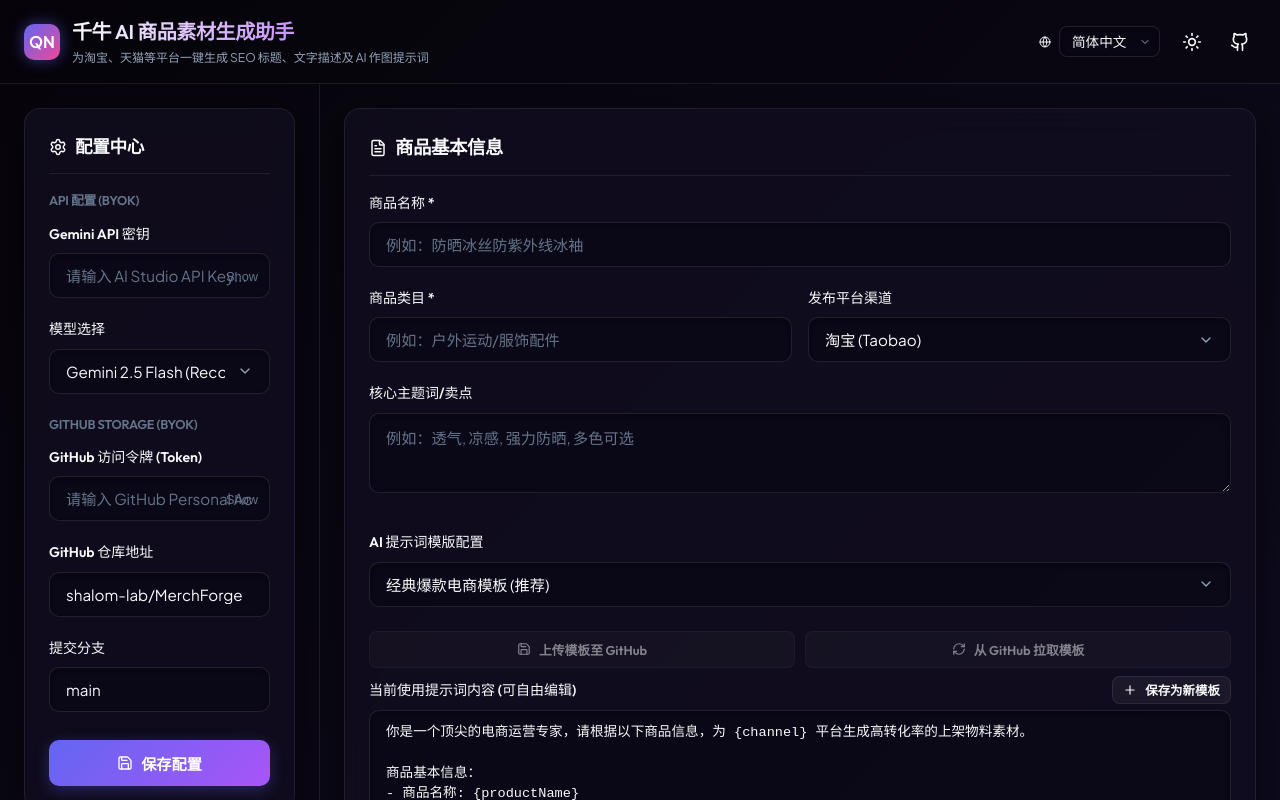
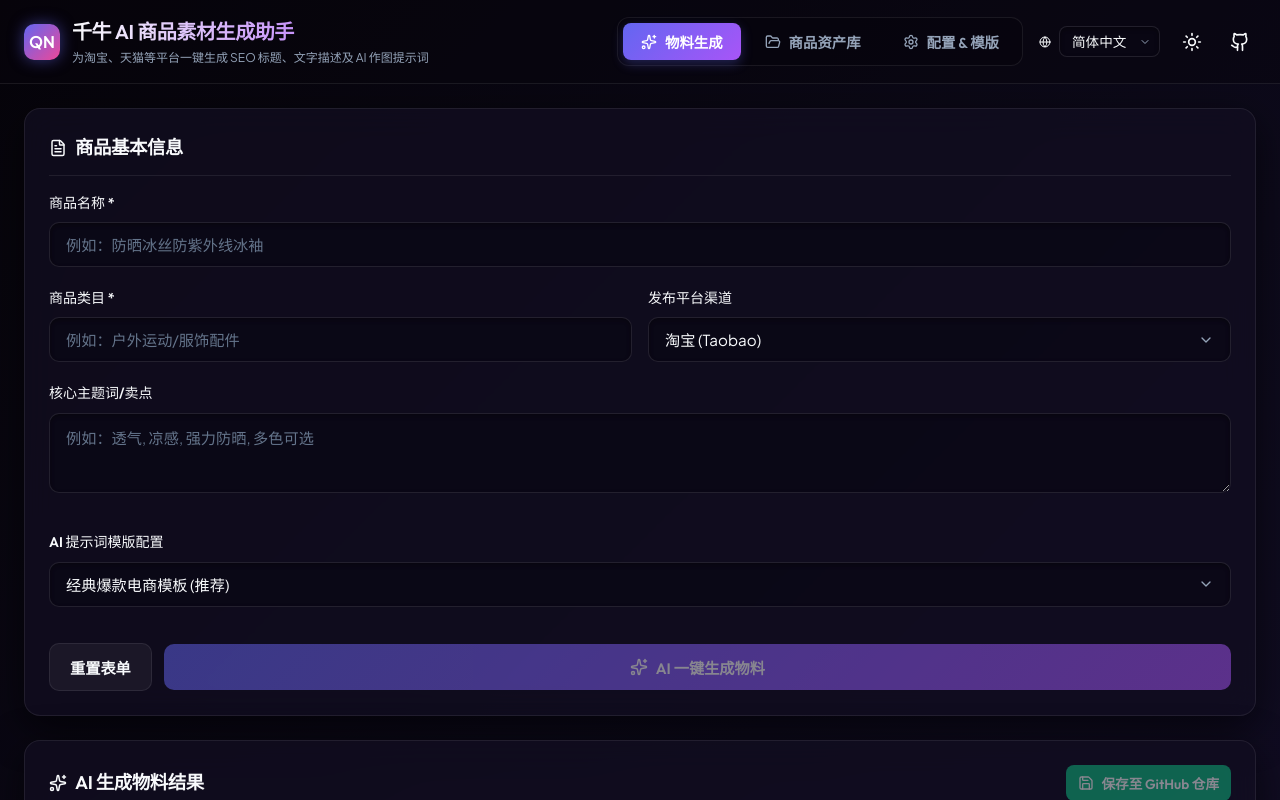
Before and after one commit to shalom-lab/qianniuwei, a React (Vite) app: page / in a window 1280 px wide. Shown: the top 800 px of the page. Built offline with nearby package versions, Linux system fonts and the light colour scheme.

Commit message:
feat: refactor tabs navigation separating generator, asset library and settings templates

```diff
--- a/src/App.tsx
+++ b/src/App.tsx
@@ -36,6 +36,7 @@ function App() {
   const [theme, setTheme] = useState<'dark' | 'light'>(() => {
     return (localStorage.getItem('qianniu_theme') as 'dark' | 'light') || 'dark';
   });
+  const [activeTab, setActiveTab] = useState<'generator' | 'library' | 'settings'>('generator');
 
   // API Config States
   const [geminiKey, setGeminiKey] = useState(() => localStorage.getItem('qianniu_gemini_key') || '');
@@ -337,7 +338,7 @@ function App() {
       setGeneratedDetailImagePrompt(product.detailImagePrompt || '');
 
       // Load status (we only load, not locking active product, so saving will create new product)
-
+      setActiveTab('generator');
       showToast(t.loadSuccess, 'success');
     } catch (e: any) {
       showToast(e.message || 'Failed to load product details', 'error');
@@ -540,6 +541,31 @@ function App() {
         </div>
 
         <div className="header-actions">
+          {/* Tabs Navigation */}
+          <div className="tabs-navigation">
+            <button
+              className={`tab-nav-btn ${activeTab === 'generator' ? 'active' : ''}`}
+              onClick={() => setActiveTab('generator')}
+            >
+              <Sparkles size={16} />
+              {language === 'en' ? 'Workspace' : '物料生成'}
+            </button>
+            <button
+              className={`tab-nav-btn ${activeTab === 'library' ? 'active' : ''}`}
+              onClick={() => setActiveTab('library')}
+            >
+              <FolderOpen size={16} />
+              {language === 'en' ? 'Asset Library' : '商品资产库'}
+            </button>
+            <button
+              className={`tab-nav-btn ${activeTab === 'settings' ? 'active' : ''}`}
+              onClick={() => setActiveTab('settings')}
+            >
+              <Settings size={16} />
+              {language === 'en' ? 'Settings & Templates' : '配置 & 模版'}
+            </button>
+          </div>
+
           {/* i18n Select */}
           <div className="flex-align-center">
             <Globe size={16} className="text-secondary" />
@@ -581,126 +607,7 @@ function App() {
         </div>
       </header>
 
-      {/* Sidebar: Config Center & Preset Templates */}
-      <aside className="sidebar">
-        {/* Settings Panel */}
-        <section className="glass-panel glass-card">
-          <h3 className="sidebar-title">
-            <Settings size={18} className="text-secondary" />
-            {t.settings}
-          </h3>
-          <form onSubmit={handleSaveSettings} style={{ marginTop: '16px' }}>
-            <h4 style={{ fontSize: '0.8rem', color: 'var(--text-tertiary)', textTransform: 'uppercase', marginBottom: '12px' }}>
-              {t.apiSettings}
-            </h4>
-
-            {/* Gemini API Key */}
-            <div className="form-group">
-              <label className="form-label">{t.geminiKey}</label>
-              <div style={{ position: 'relative' }}>
-                <input
-                  type={showGeminiKey ? "text" : "password"}
-                  className="form-input"
-                  value={geminiKey}
-                  onChange={(e) => setGeminiKey(e.target.value)}
-                  placeholder={t.geminiKeyPlaceholder}
-                />
-                <button
-                  type="button"
-                  onClick={() => setShowGeminiKey(!showGeminiKey)}
-                  style={{ position: 'absolute', right: '12px', top: '50%', transform: 'translateY(-50%)', background: 'none', border: 'none', cursor: 'pointer', color: 'var(--text-tertiary)', fontSize: '0.8rem' }}
-                >
-                  {showGeminiKey ? "Hide" : "Show"}
-                </button>
-              </div>
-            </div>
-
-            {/* Gemini Model Select */}
-            <div className="form-group">
-              <label className="form-label">{language === 'en' ? 'Gemini Model' : '模型选择'}</label>
-              <select
-                className="form-input form-select"
-                value={selectedModel}
-                onChange={(e) => setSelectedModel(e.target.value)}
-              >
-                {AVAILABLE_MODELS.map(model => (
-                  <option key={model.id} value={model.id}>{model.name}</option>
-                ))}
-              </select>
-            </div>
-
-            <h4 style={{ fontSize: '0.8rem', color: 'var(--text-tertiary)', textTransform: 'uppercase', margin: '20px 0 12px 0' }}>
-              GitHub Storage (BYOK)
-            </h4>
-
-            {/* GitHub Token */}
-            <div className="form-group">
-              <label className="form-label">{t.githubToken}</label>
-              <div style={{ position: 'relative' }}>
-                <input
-                  type={showGithubToken ? "text" : "password"}
-                  className="form-input"
-                  value={githubToken}
-                  onChange={(e) => setGithubToken(e.target.value)}
-                  placeholder={t.githubTokenPlaceholder}
-                />
-                <button
-                  type="button"
-                  onClick={() => setShowGithubToken(!showGithubToken)}
-                  style={{ position: 'absolute', right: '12px', top: '50%', transform: 'translateY(-50%)', background: 'none', border: 'none', cursor: 'pointer', color: 'var(--text-tertiary)', fontSize: '0.8rem' }}
-                >
-                  {showGithubToken ? "Hide" : "Show"}
-                </button>
-              </div>
-            </div>
-
-            {/* GitHub Repo */}
-            <div className="form-group">
-              <label className="form-label">{t.githubRepo}</label>
-              <input
-                type="text"
-                className="form-input"
-                value={githubRepo}
-                onChange={(e) => setGithubRepo(e.target.value)}
-                placeholder={t.githubRepoPlaceholder}
-              />
-            </div>
-
-            {/* GitHub Branch */}
-            <div className="form-group">
-              <label className="form-label">{t.githubBranch}</label>
-              <input
-                type="text"
-                className="form-input"
-                value={githubBranch}
-                onChange={(e) => setGithubBranch(e.target.value)}
-                placeholder={t.githubBranchPlaceholder}
-              />
-            </div>
-
-            <button type="submit" className="btn btn-primary" style={{ width: '100%', marginTop: '8px' }}>
-              <Save size={16} />
-              {t.saveSettings}
-            </button>
-          </form>
-        </section>
-
-        {/* Info Banner if missing settings */}
-        {(!geminiKey || !githubToken || !githubRepo) && (
-          <div className="glass-panel" style={{ padding: '16px', background: 'var(--color-error-bg)', borderColor: 'rgba(239, 68, 68, 0.2)', fontSize: '0.82rem', display: 'flex', flexDirection: 'column', gap: '8px' }}>
-            <span style={{ fontWeight: 'bold', color: 'var(--color-error)', display: 'flex', alignItems: 'center', gap: '6px' }}>
-              ⚠️ {language === 'en' ? 'Setup Required' : '需先配置 API 秘钥'}
-            </span>
-            <p style={{ color: 'var(--text-secondary)' }}>
-              {language === 'en'
-                ? 'Please enter your Gemini API Key and GitHub settings to unlock generation and saving.'
-                : '请在上方配置 Gemini API Key 以及 GitHub 仓库，即可一键生成物料并上传管理商品素材。'}
-            </p>
-          </div>
-        )}
-      </aside>
-
-      {/* Main Workspace */}
+      {activeTab === 'generator' && (
         <main className="main-workspace">
           {/* Left Side: Product input form & prompt template configurations */}
           <div className="workspace-column">
@@ -768,12 +675,11 @@ function App() {
                 />
               </div>
 
-            {/* Prompt Template Customizer block */}
-            <div className="prompt-area" style={{ marginTop: '12px' }}>
+              {/* Simplified Template Selection (No editing text area here) */}
+              <div className="form-group" style={{ marginTop: '12px' }}>
                 <label className="form-label">{t.promptConfig}</label>
-              <div className="prompt-templates-row">
                 <select
-                  className="form-input form-select prompt-templates-select"
+                  className="form-input form-select"
                   value={selectedTemplateId}
                   onChange={(e) => handleTemplateChange(e.target.value)}
                 >
@@ -783,66 +689,6 @@ function App() {
                     </option>
                   ))}
                 </select>
-
-                {/* Delete custom template */}
-                {(() => {
-                  const currentTpl = templatesList.find(x => x.id === selectedTemplateId);
-                  return currentTpl && !currentTpl.isSystem && (
-                    <button
-                      type="button"
-                      onClick={handleDeleteTemplate}
-                      className="btn btn-secondary btn-danger"
-                      title={t.deleteTemplate}
-                      style={{ padding: '0 12px' }}
-                    >
-                      <Trash2 size={16} />
-                    </button>
-                  );
-                })()}
-              </div>
-
-              <div className="prompt-templates-row" style={{ marginTop: '8px', marginBottom: '8px' }}>
-                <button
-                  type="button"
-                  className="btn btn-secondary btn-sm"
-                  onClick={handleUploadTemplatesToGitHub}
-                  disabled={!githubToken || !githubRepo}
-                  style={{ flex: 1, fontSize: '0.8rem' }}
-                >
-                  <Save size={14} />
-                  {language === 'en' ? 'Upload Templates (prompt.json)' : '上传模板至 GitHub'}
-                </button>
-                <button
-                  type="button"
-                  className="btn btn-secondary btn-sm"
-                  onClick={handlePullTemplatesFromGitHub}
-                  disabled={!githubToken || !githubRepo}
-                  style={{ flex: 1, fontSize: '0.8rem' }}
-                >
-                  <RefreshCw size={14} />
-                  {language === 'en' ? 'Pull from GitHub' : '从 GitHub 拉取模板'}
-                </button>
-              </div>
-
-              <div className="form-group">
-                <div className="flex-between" style={{ marginBottom: '6px' }}>
-                  <label className="form-label" style={{ margin: 0 }}>{t.editPrompt}</label>
-                  <button
-                    type="button"
-                    className="btn btn-secondary btn-sm"
-                    onClick={() => setShowSaveTemplateModal(true)}
-                    style={{ padding: '4px 10px', fontSize: '0.78rem' }}
-                  >
-                    <Plus size={14} />
-                    {t.saveAsTemplate}
-                  </button>
-                </div>
-                <textarea
-                  className="form-input prompt-textarea"
-                  value={editedPromptText}
-                  onChange={(e) => setEditedPromptText(e.target.value)}
-                />
-              </div>
               </div>
 
               {/* Bottom Actions */}
@@ -1022,9 +868,13 @@ function App() {
               </div>
             </section>
           </div>
+        </main>
+      )}
 
-        {/* Bottom Section: CMS Assets Dashboard */}
-        <section className="glass-panel glass-card cms-dashboard">
+      {activeTab === 'library' && (
+        <main className="main-workspace">
+          {/* CMS Assets Dashboard takes full width */}
+          <section className="glass-panel glass-card cms-dashboard full-width-panel" style={{ marginTop: 0 }}>
             <div className="cms-header">
               <h2 className="panel-title">
                 <FolderOpen size={18} className="text-secondary" />
@@ -1076,7 +926,7 @@ function App() {
                 <p>{language === 'en' ? 'No matching products found.' : '未能搜索到匹配的商品资产。'}</p>
               </div>
             ) : (
-            <div className="cms-grid">
+              <div className="cms-grid" style={{ maxHeight: 'calc(100vh - 240px)' }}>
                 {filteredProducts.map(item => (
                   <div key={item.sha} className="cms-item-card">
                     <div className="cms-item-info">
@@ -1111,6 +961,218 @@ function App() {
             )}
           </section>
         </main>
+      )}
+
+      {activeTab === 'settings' && (
+        <main className="main-workspace">
+          {/* Left Column: API Settings & warning banner */}
+          <div className="workspace-column">
+            <section className="glass-panel glass-card">
+              <h3 className="sidebar-title">
+                <Settings size={18} className="text-secondary" />
+                {t.settings}
+              </h3>
+              <form onSubmit={handleSaveSettings} style={{ marginTop: '16px' }}>
+                <h4 style={{ fontSize: '0.8rem', color: 'var(--text-tertiary)', textTransform: 'uppercase', marginBottom: '12px' }}>
+                  {t.apiSettings}
+                </h4>
+
+                {/* Gemini API Key */}
+                <div className="form-group">
+                  <label className="form-label">{t.geminiKey}</label>
+                  <div style={{ position: 'relative' }}>
+                    <input
+                      type={showGeminiKey ? "text" : "password"}
+                      className="form-input"
+                      value={geminiKey}
+                      onChange={(e) => setGeminiKey(e.target.value)}
+                      placeholder={t.geminiKeyPlaceholder}
+                    />
+                    <button
+                      type="button"
+                      onClick={() => setShowGeminiKey(!showGeminiKey)}
+                      style={{ position: 'absolute', right: '12px', top: '50%', transform: 'translateY(-50%)', background: 'none', border: 'none', cursor: 'pointer', color: 'var(--text-tertiary)', fontSize: '0.8rem' }}
+                    >
+                      {showGeminiKey ? "Hide" : "Show"}
+                    </button>
+                  </div>
+                </div>
+
+                {/* Gemini Model Select */}
+                <div className="form-group">
+                  <label className="form-label">{language === 'en' ? 'Gemini Model' : '模型选择'}</label>
+                  <select
+                    className="form-input form-select"
+                    value={selectedModel}
+                    onChange={(e) => setSelectedModel(e.target.value)}
+                  >
+                    {AVAILABLE_MODELS.map(model => (
+                      <option key={model.id} value={model.id}>{model.name}</option>
+                    ))}
+                  </select>
+                </div>
+
+                <h4 style={{ fontSize: '0.8rem', color: 'var(--text-tertiary)', textTransform: 'uppercase', margin: '20px 0 12px 0' }}>
+                  GitHub Storage (BYOK)
+                </h4>
+
+                {/* GitHub Token */}
+                <div className="form-group">
+                  <label className="form-label">{t.githubToken}</label>
+                  <div style={{ position: 'relative' }}>
+                    <input
+                      type={showGithubToken ? "text" : "password"}
+                      className="form-input"
+                      value={githubToken}
+                      onChange={(e) => setGithubToken(e.target.value)}
+                      placeholder={t.githubTokenPlaceholder}
+                    />
+                    <button
+                      type="button"
+                      onClick={() => setShowGithubToken(!showGithubToken)}
+                      style={{ position: 'absolute', right: '12px', top: '50%', transform: 'translateY(-50%)', background: 'none', border: 'none', cursor: 'pointer', color: 'var(--text-tertiary)', fontSize: '0.8rem' }}
+                    >
+                      {showGithubToken ? "Hide" : "Show"}
+                    </button>
+                  </div>
+                </div>
+
+                {/* GitHub Repo */}
+                <div className="form-group">
+                  <label className="form-label">{t.githubRepo}</label>
+                  <input
+                    type="text"
+                    className="form-input"
+                    value={githubRepo}
+                    onChange={(e) => setGithubRepo(e.target.value)}
+                    placeholder={t.githubRepoPlaceholder}
+                  />
+                </div>
+
+                {/* GitHub Branch */}
+                <div className="form-group">
+                  <label className="form-label">{t.githubBranch}</label>
+                  <input
+                    type="text"
+                    className="form-input"
+                    value={githubBranch}
+                    onChange={(e) => setGithubBranch(e.target.value)}
+                    placeholder={t.githubBranchPlaceholder}
+                  />
+                </div>
+
+                <button type="submit" className="btn btn-primary" style={{ width: '100%', marginTop: '8px' }}>
+                  <Save size={16} />
+                  {t.saveSettings}
+                </button>
+              </form>
+            </section>
+
+            {/* Warning banner inside settings if missing keys */}
+            {(!geminiKey || !githubToken || !githubRepo) && (
+              <div className="glass-panel" style={{ padding: '16px', background: 'var(--color-error-bg)', borderColor: 'rgba(239, 68, 68, 0.2)', fontSize: '0.82rem', display: 'flex', flexDirection: 'column', gap: '8px', marginTop: '16px' }}>
+                <span style={{ fontWeight: 'bold', color: 'var(--color-error)', display: 'flex', alignItems: 'center', gap: '6px' }}>
+                  ⚠️ {language === 'en' ? 'Setup Required' : '需先配置 API 秘钥'}
+                </span>
+                <p style={{ color: 'var(--text-secondary)' }}>
+                  {language === 'en'
+                    ? 'Please enter your Gemini API Key and GitHub settings to unlock generation and saving.'
+                    : '请在上方配置 Gemini API Key 以及 GitHub 仓库，即可一键生成物料并上传管理商品素材。'}
+                </p>
+              </div>
+            )}
+          </div>
+
+          {/* Right Column: Prompt Template Management & Synchronization */}
+          <div className="workspace-column">
+            <section className="glass-panel glass-card inputs-grid">
+              <div className="panel-header">
+                <h2 className="panel-title">
+                  <Settings size={18} className="text-secondary" />
+                  {language === 'en' ? 'Prompt Template Management' : '提示词模板管理'}
+                </h2>
+              </div>
+
+              <div className="prompt-area">
+                <label className="form-label">{t.promptConfig}</label>
+                <div className="prompt-templates-row">
+                  <select
+                    className="form-input form-select prompt-templates-select"
+                    value={selectedTemplateId}
+                    onChange={(e) => handleTemplateChange(e.target.value)}
+                  >
+                    {templatesList.map(tpl => (
+                      <option key={tpl.id} value={tpl.id}>
+                        {language === 'en' ? tpl.nameEn : language === 'zh-TW' ? tpl.nameTw : tpl.name}
+                      </option>
+                    ))}
+                  </select>
+
+                  {/* Delete custom template */}
+                  {(() => {
+                    const currentTpl = templatesList.find(x => x.id === selectedTemplateId);
+                    return currentTpl && !currentTpl.isSystem && (
+                      <button
+                        type="button"
+                        onClick={handleDeleteTemplate}
+                        className="btn btn-secondary btn-danger"
+                        title={t.deleteTemplate}
+                        style={{ padding: '0 12px' }}
+                      >
+                        <Trash2 size={16} />
+                      </button>
+                    );
+                  })()}
+                </div>
+
+                <div className="prompt-templates-row" style={{ marginTop: '8px', marginBottom: '8px' }}>
+                  <button
+                    type="button"
+                    className="btn btn-secondary btn-sm"
+                    onClick={handleUploadTemplatesToGitHub}
+                    disabled={!githubToken || !githubRepo}
+                    style={{ flex: 1, fontSize: '0.8rem' }}
+                  >
+                    <Save size={14} />
+                    {language === 'en' ? 'Upload Templates (prompt.json)' : '上传模板至 GitHub'}
+                  </button>
+                  <button
+                    type="button"
+                    className="btn btn-secondary btn-sm"
+                    onClick={handlePullTemplatesFromGitHub}
+                    disabled={!githubToken || !githubRepo}
+                    style={{ flex: 1, fontSize: '0.8rem' }}
+                  >
+                    <RefreshCw size={14} />
+                    {language === 'en' ? 'Pull from GitHub' : '从 GitHub 拉取模板'}
+                  </button>
+                </div>
+
+                <div className="form-group">
+                  <div className="flex-between" style={{ marginBottom: '6px' }}>
+                    <label className="form-label" style={{ margin: 0 }}>{t.editPrompt}</label>
+                    <button
+                      type="button"
+                      className="btn btn-secondary btn-sm"
+                      onClick={() => setShowSaveTemplateModal(true)}
+                      style={{ padding: '4px 10px', fontSize: '0.78rem' }}
+                    >
+                      <Plus size={14} />
+                      {t.saveAsTemplate}
+                    </button>
+                  </div>
+                  <textarea
+                    className="form-input prompt-textarea"
+                    value={editedPromptText}
+                    onChange={(e) => setEditedPromptText(e.target.value)}
+                    style={{ minHeight: '340px' }}
+                  />
+                </div>
+              </div>
+            </section>
+          </div>
+        </main>
+      )}
 
       {/* Save Template Modal */}
       {showSaveTemplateModal && (
--- a/src/index.css
+++ b/src/index.css
@@ -261,10 +261,9 @@ textarea.form-input {
   box-shadow: none !important;
 }
 
-/* App Grid Layout */
 .app-container {
   display: grid;
-  grid-template-columns: var(--sidebar-width) 1fr;
+  grid-template-columns: 1fr;
   grid-template-rows: auto 1fr;
   min-height: 100vh;
 }
@@ -774,3 +773,67 @@ textarea.form-input {
   align-items: center;
   gap: 8px;
 }
+
+/* Tabs Navigation */
+.tabs-navigation {
+  display: flex;
+  gap: 6px;
+  background: rgba(6, 4, 10, 0.4);
+  padding: 5px;
+  border-radius: 12px;
+  border: 1px solid var(--panel-border);
+}
+
+.light-mode .tabs-navigation {
+  background: rgba(255, 255, 255, 0.4);
+}
+
+.tab-nav-btn {
+  display: inline-flex;
+  align-items: center;
+  gap: 8px;
+  padding: 8px 18px;
+  border-radius: 8px;
+  font-weight: 600;
+  font-size: 0.9rem;
+  border: none;
+  cursor: pointer;
+  background: transparent;
+  color: var(--text-secondary);
+  transition: all 0.2s ease;
+  font-family: var(--font-heading);
+}
+
+.tab-nav-btn:hover {
+  color: var(--text-primary);
+  background: rgba(255, 255, 255, 0.05);
+}
+
+.light-mode .tab-nav-btn:hover {
+  background: rgba(0, 0, 0, 0.04);
+}
+
+.tab-nav-btn.active {
+  color: #ffffff;
+  background: linear-gradient(135deg, var(--brand-primary) 0%, var(--brand-secondary) 100%);
+  box-shadow: 0 4px 12px rgba(99, 102, 241, 0.3);
+}
+
+/* Full Width and Settings Panel layout grids */
+.full-width-panel {
+  grid-column: 1 / -1;
+  width: 100%;
+}
+
+.settings-grid {
+  display: grid;
+  grid-template-columns: 1fr 1.2fr;
+  gap: 24px;
+  grid-column: 1 / -1;
+}
+
+@media (max-width: 1024px) {
+  .settings-grid {
+    grid-template-columns: 1fr;
+  }
+}
```
Lines whose indentation alone changed are shown as unchanged.
